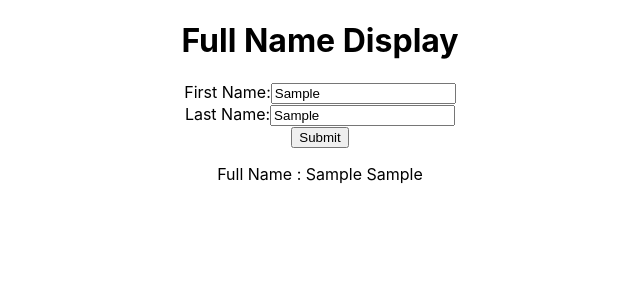
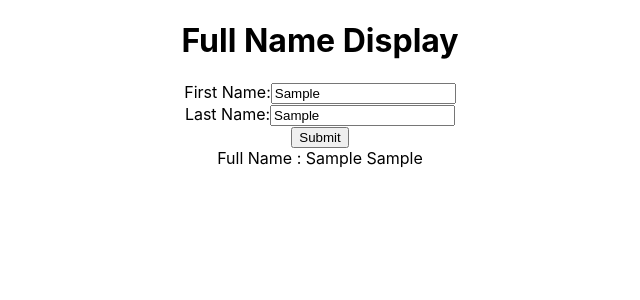
Before and after one commit to LakshmiPriya28121998/XDisplaynameRepo, a React (Create React App) app in the folder minibuildout1/: page / in a window 1280 px wide. Both pictures are taken after typing "Sample", "Sample" into the empty fields and a click on the button "Submit". Shown: the top 300 px of the page, without its empty margins (320-960 px from the left). Built offline with nearby package versions, Linux system fonts and the light colour scheme.

Commit message:
displayname commit

```diff
--- a/minibuildout1/src/Displayname.js
+++ b/minibuildout1/src/Displayname.js
@@ -56,7 +56,7 @@ const handlesubmit = (event) => {
         <button  type="submit" onClick={handlesubmit}>
           Submit
         </button>
-    {flag && <p>Full Name : {fname+" "}{lname}</p>}
+    {flag && <div>Full Name : {fname+" "}{lname}</div>}
             </form>
         </div>
     )
```
